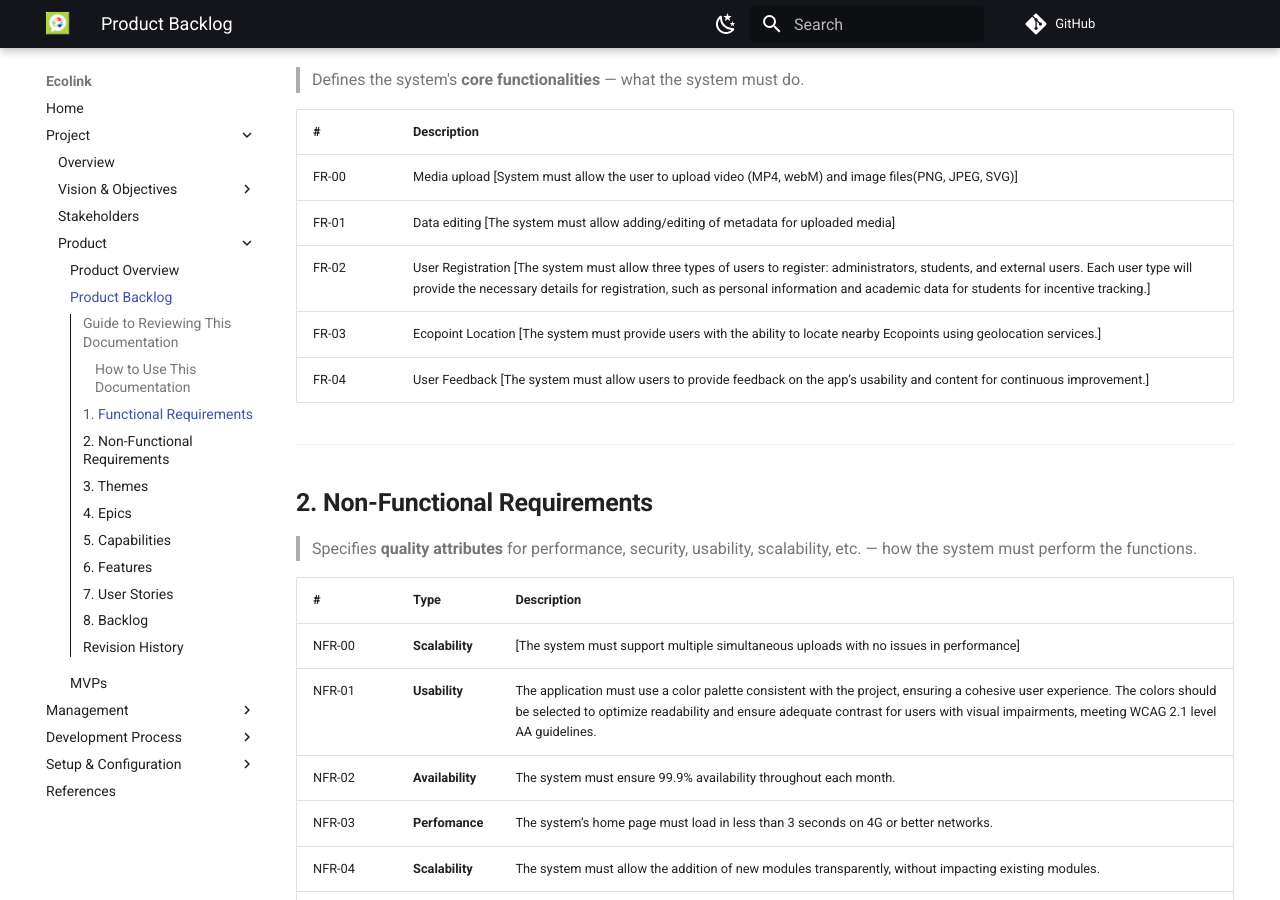
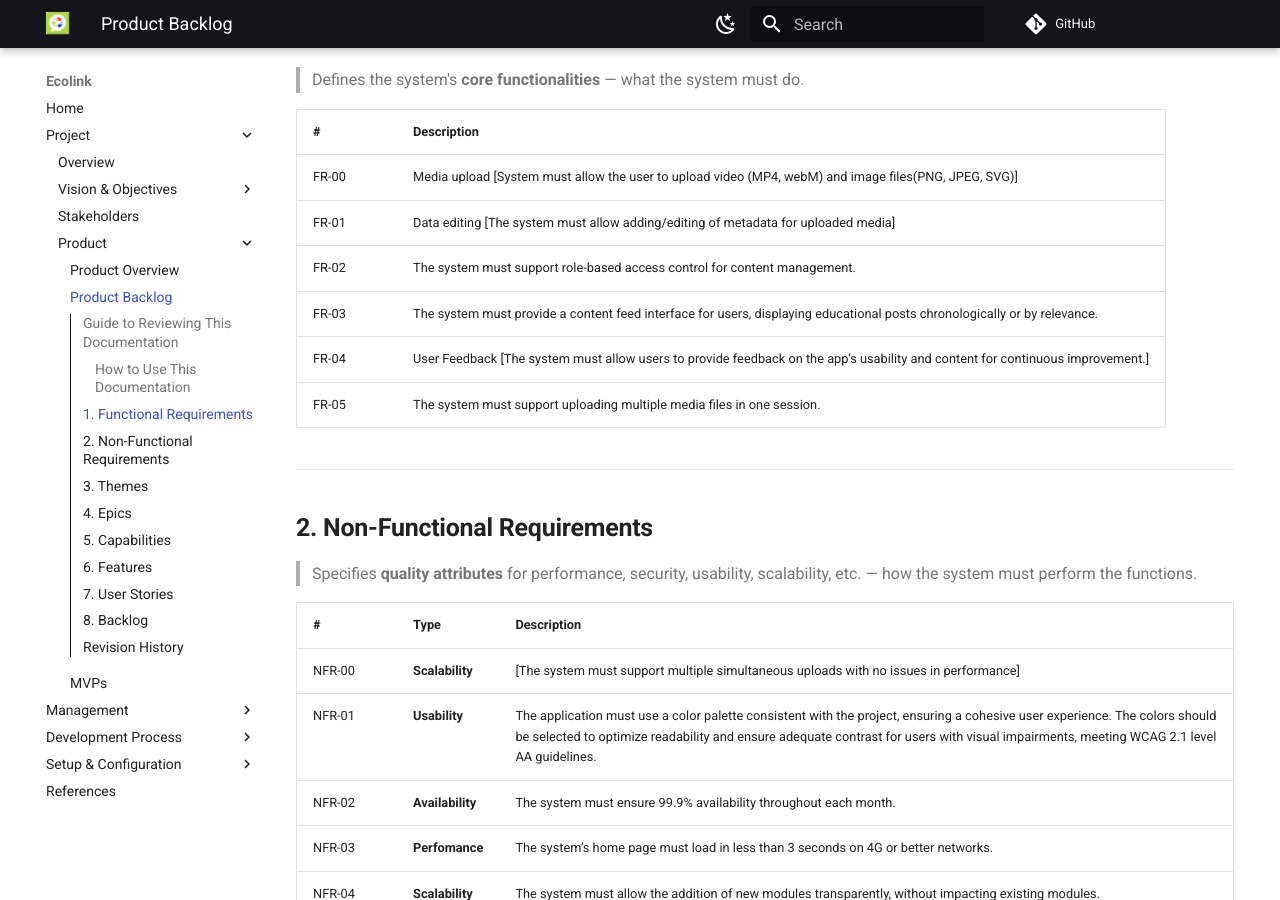
Before and after one commit to ErasmusEgalitarian/ecolink-docs, an MkDocs documentation site: the page built from docs/project/product/product-backlog-building.md, in a window 1280 px wide and 900 px high, scrolled down 803 px. Built offline with MkDocs 1.6.1 and Material for MkDocs 9.7.7, drawn with Linux system fonts in a browser that asks for light colours; comment, search, counter and statistics services are not loaded.

Commit message:
docs: adding CMS requirements
Co-authored-by: Pedro Lucas Dourado Santos <211039680@aluno.unb.br>

```diff
--- a/docs/project/product/product-backlog-building.md
+++ b/docs/project/product/product-backlog-building.md
@@ -30,9 +30,10 @@ Nothing in this document is final; please suggest corrections or improvements.
 | ----- | --------------------------------------------------------------------------------------------------------------------------------------------------------------------------------------------------------------------------------------------------------------------------------- |
 | FR-00 | Media upload [System must allow the user to upload video (MP4, webM) and image files(PNG, JPEG, SVG)]                                                                                                                                                                             |
 | FR-01 | Data editing [The system must allow adding/editing of metadata for uploaded media]                                                                                                                                                                                                |
-| FR-02 | User Registration [The system must allow three types of users to register: administrators, students, and external users. Each user type will provide the necessary details for registration, such as personal information and academic data for students for incentive tracking.] |
-| FR-03 | Ecopoint Location [The system must provide users with the ability to locate nearby Ecopoints using geolocation services.]                                                                                                                                                         |
+| FR-02 | The system must support role-based access control for content management. |
+| FR-03 | The system must provide a content feed interface for users, displaying educational posts chronologically or by relevance.                                                                                                                                                         |
 | FR-04 | User Feedback [The system must allow users to provide feedback on the app’s usability and content for continuous improvement.]                                                                                                                                                    |
+FR-05 | The system must support uploading multiple media files in one session.                                                                                                                                                                 |
 
 
 ---
```
